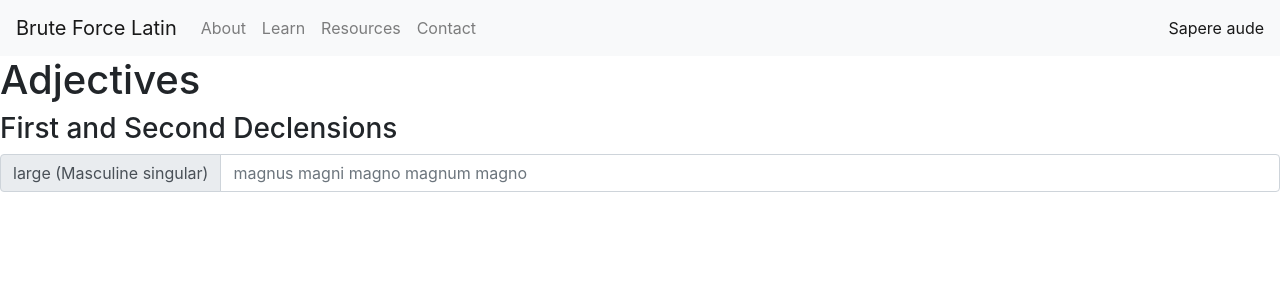
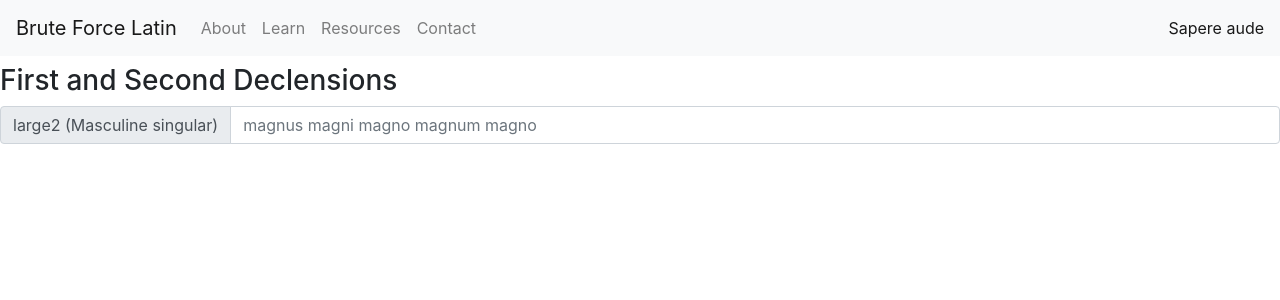
Before and after one commit to Brute-Force-Programmers/brute-force-latin, a React (Create React App) app: page /learn in a window 1280 px wide. Shown: the top 300 px of the page. Built offline with nearby package versions, Linux system fonts and the light colour scheme.

Commit message:
change how JSON data is used in Learn.js

```diff
--- a/src/Pages/Learn.js
+++ b/src/Pages/Learn.js
@@ -2,26 +2,32 @@ import React from "react";
 import NavBar from "../components/NavBar";
 import UserQuizInput from "../components/UserQuizInput";
 
-
+// read JSON info into object form
 const readJSON = require('../vocab/AdjectivesTest.json')
-
-
-
+// get all the 1st level key values from the object
+const mainKeys = Object.keys(readJSON);
+// iterator i determines what word is being read
+let i = 1;
+// integer indices will not work, so keys are used to access data
+let currType = readJSON[mainKeys[i]].category;
+let currSection = readJSON[mainKeys[i]].sectionTitle;
+let currWord = readJSON[mainKeys[i]].word;
+let currGender = readJSON[mainKeys[i]].gender;
+let currSingPlur = readJSON[mainKeys[i]].pluralOrSingular;
+let currAnswer = readJSON[mainKeys[i]].answer.join(' ');
 
 const Learn = (props) => {
-
-
   return (
 
     <div>
       <NavBar />
       <UserQuizInput
-        type={readJSON.largeMS.category}
-        sectionTitle={readJSON.largeMS.sectionTitle}
-        word={readJSON.largeMS.word}
-        gender={readJSON.largeMS.gender}
-        singular={readJSON.largeMS.pluralOrSingular}
-        answer={(readJSON.largeMS.answer).join(' ')}
+        type={currType}
+        sectionTitle={currSection}
+        word={currWord}
+        gender={currGender}
+        singular={currSingPlur}
+        answer={currAnswer}
       />
     </div>
   );
```
